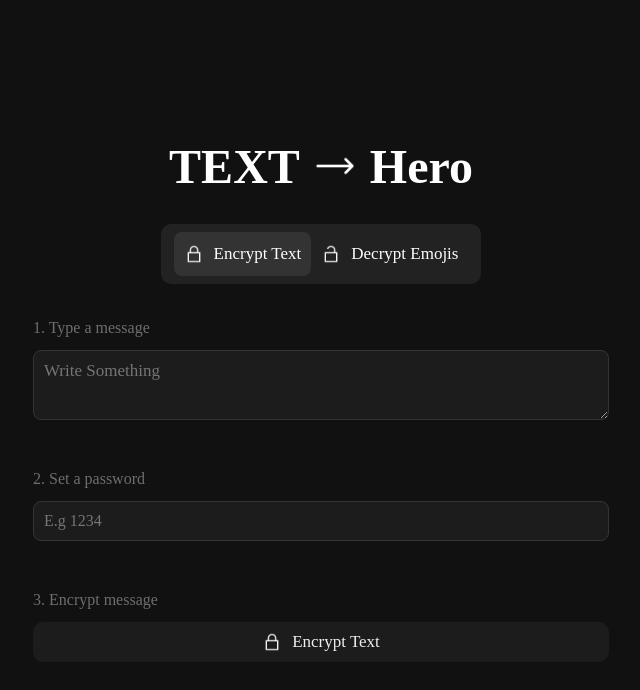
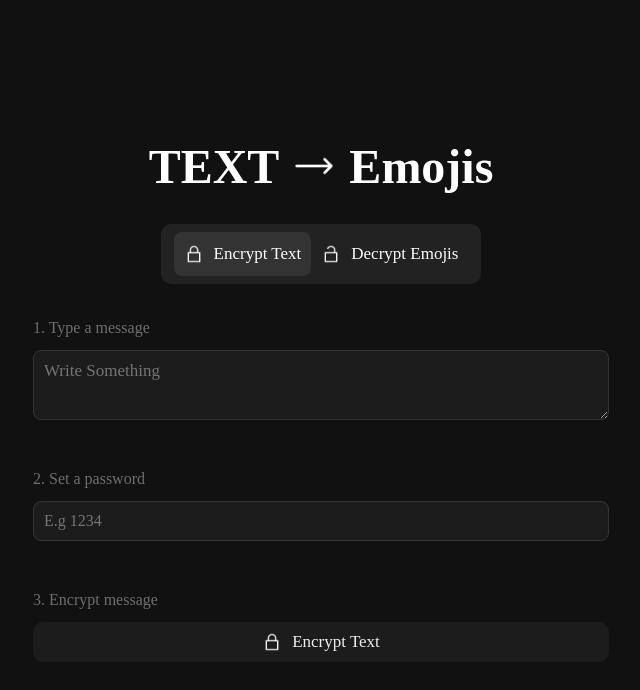
Before and after one commit to luvnft/Text-to-Emoji-E-D, a plain HTML site: page index.html in a window 1280 px wide. Shown: the whole page, without its empty margins (319-959 px from the left). Drawn offline with Linux system fonts and the light colour scheme.

Commit message:
Updated index.html

```diff
--- a/index.html
+++ b/index.html
@@ -11,7 +11,7 @@
 
 <body>
     <div id="main">
-        <h1>TEXT <span><img src="arrow.png" alt=""></span>Hero</h1>
+        <h1>TEXT <span><img src="arrow.png" alt=""></span>Emojis</h1>
         <div id="endec-div">
             <h3 id="enc-btn"><span><img src="tala.png" alt=""></span> Encrypt Text</h3>
             <h3 id="dec-btn"><span><img src="khulatala.png" alt=""></span> Decrypt Emojis</h3>
```
